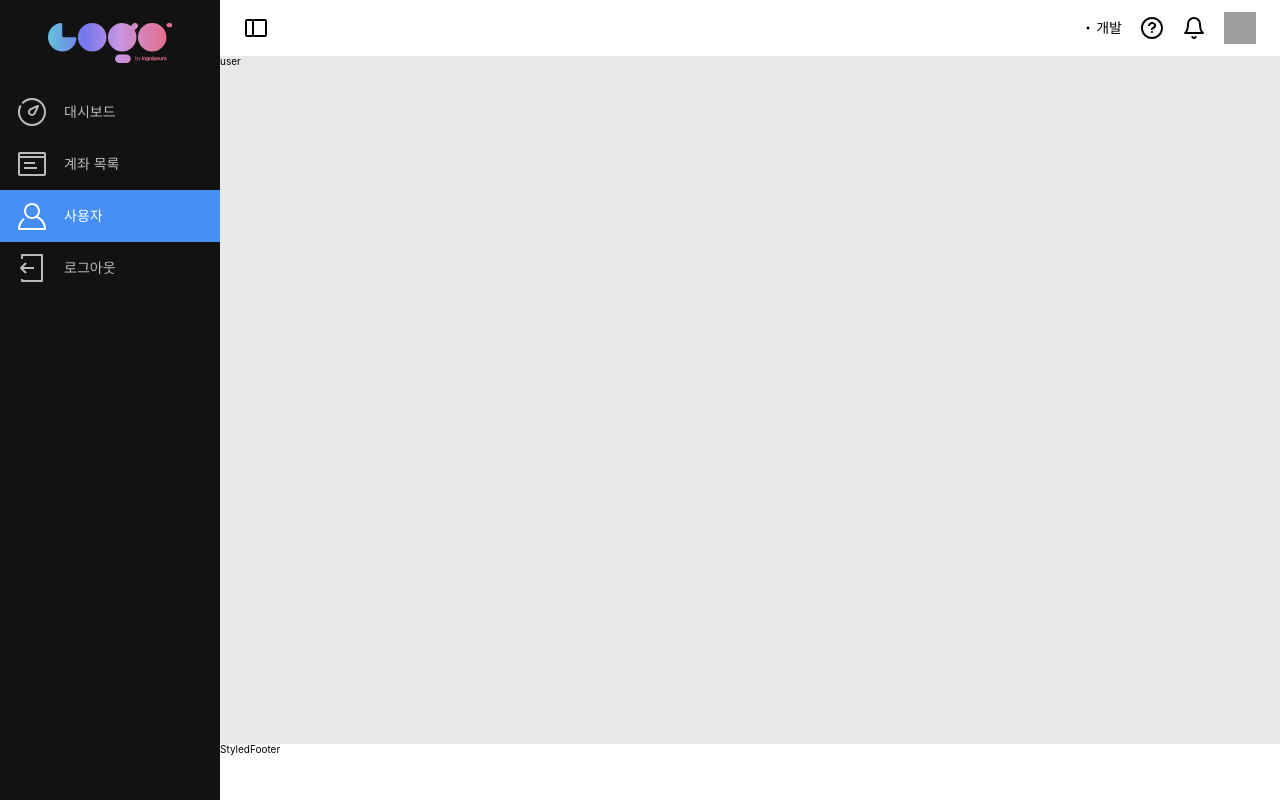
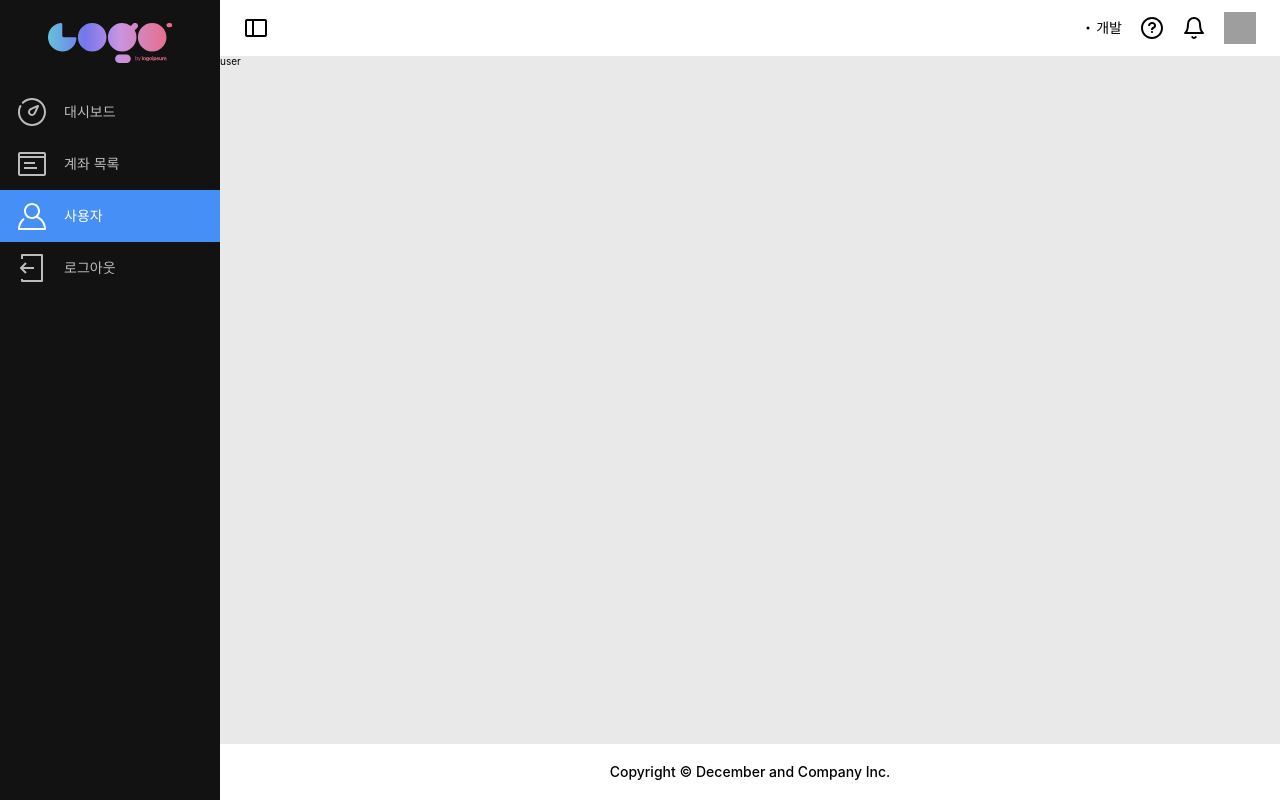
Before and after one commit to task11/pre-onboarding-3-2, a Next.js app: page /user in a window 1280 px wide. Built offline with nearby package versions, Linux system fonts and the light colour scheme; grey boxes are pictures that could not be loaded.

Commit message:
feat: footer 구현

```diff
--- /dev/null
+++ b/src/layouts/Footer/Footer.style.tsx
@@ -0,0 +1,15 @@
+import styled from 'styled-components';
+
+export const StyledFooter = styled.footer`
+  width: 100%;
+  height: 56px;
+  display: flex;
+  flex-direction: row;
+  justify-content: center;
+  align-items: center;
+`;
+
+export const StyledFooterWrapper = styled.div`
+  font-size: 14px;
+  font-weight: 500;
+`;
--- a/src/layouts/Footer/Footer.tsx
+++ b/src/layouts/Footer/Footer.tsx
@@ -1,10 +1,11 @@
-import styled from 'styled-components';
-
-const StyledFooter = styled.footer`
-  width: 100%;
-  height: 56px;
-`;
+import { StyledFooter, StyledFooterWrapper } from './Footer.style';
 
 export default function Footer() {
-  return <StyledFooter>StyledFooter</StyledFooter>;
+  return (
+    <StyledFooter>
+      <StyledFooterWrapper>
+        Copyright © December and Company Inc.
+      </StyledFooterWrapper>
+    </StyledFooter>
+  );
 }
```
